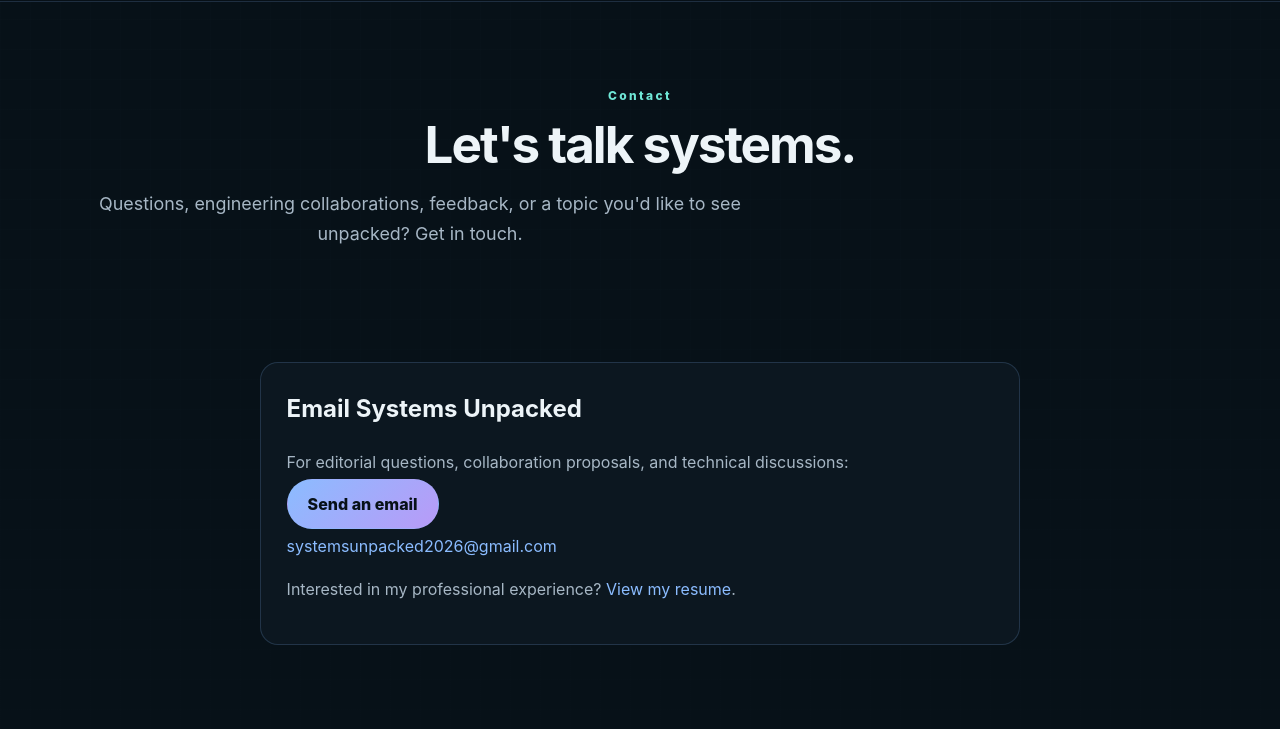
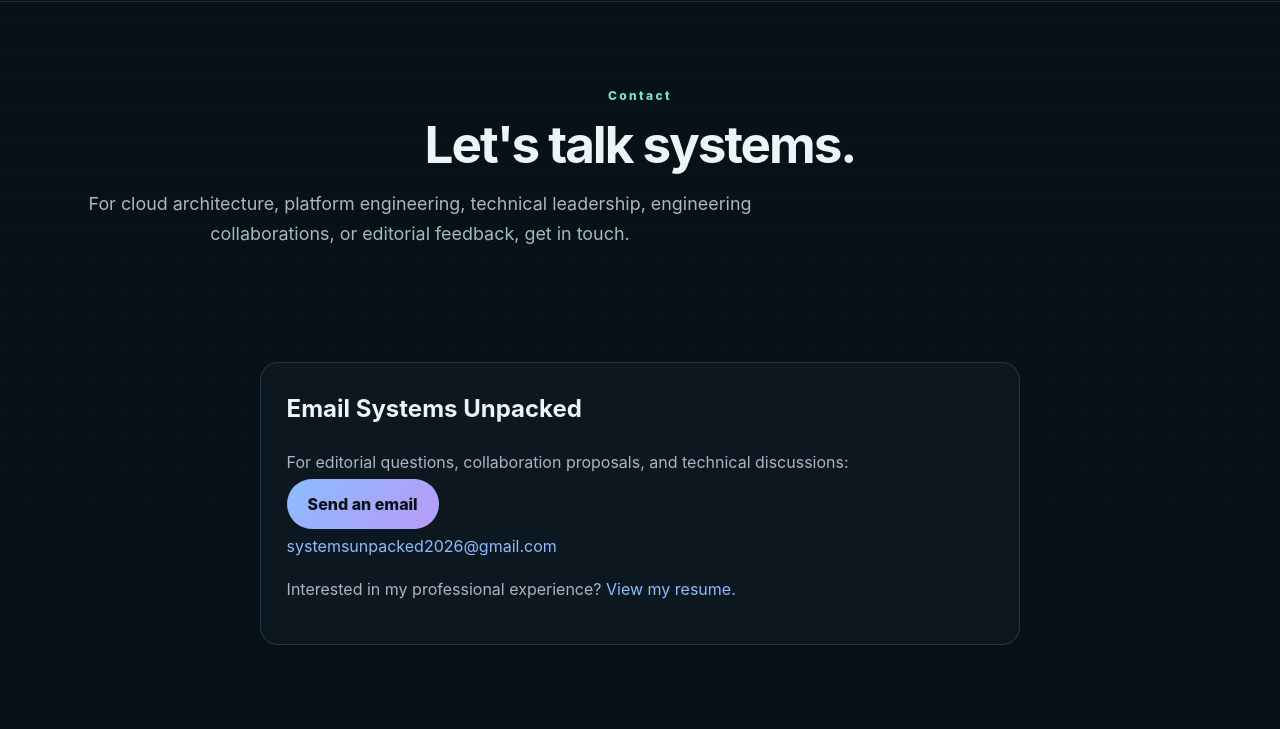
Before and after one commit to haftomalemayehu/systems-unpacked-web, a plain HTML site: page contact/index.html in a window 1280 px wide. Shown: the part 71-800 px from the top of the page. Drawn offline with Linux system fonts and the light colour scheme.

Commit message:
Improve professional positioning on contact/index.html

```diff
--- a/contact/index.html
+++ b/contact/index.html
@@ -5,4 +5,4 @@
   <title>Contact | Systems Unpacked</title><link rel="canonical" href="https://systems-unpacked.com/contact/">
   <link rel="stylesheet" href="/assets/styles.css"></head>
 <body><header class="topbar"><nav class="nav container" aria-label="Main navigation"><a class="brand" href="/" aria-label="Systems Unpacked home"><span class="brand-mark">◆</span> Systems Unpacked</a><details class="mobile-navigation"><summary aria-label="Toggle site navigation">Menu</summary><div class="mobile-nav-links"><a href="/">Home</a><a href="/projects/">Projects</a><a href="/knowledge/">Knowledge</a><a href="/about/">About</a><a href="/contact/" class="active" aria-current="page">Contact</a><a href="/resume/">Resume</a><a href="/blog/">Articles</a><a href="/references/">References</a></div></details><div class="nav-links"><a href="/">Home</a><a href="/projects/">Projects</a><a href="/knowledge/">Knowledge</a><a href="/about/">About</a><a href="/contact/" class="active" aria-current="page">Contact</a><a href="/resume/">Resume</a></div></nav></header>
-<main><section class="page-header container"><p class="eyebrow">Contact</p><h1>Let's talk systems.</h1><p class="lede">Questions, engineering collaborations, feedback, or a topic you'd like to see unpacked? Get in touch.</p></section><section class="section container"><div class="content-panel contact-panel"><h2>Email Systems Unpacked</h2><p>For editorial questions, collaboration proposals, and technical discussions:</p><p><a class="button button-primary" href="mailto:systemsunpacked2026@gmail.com?subject=Systems%20Unpacked%20Inquiry">Send an email</a></p><p><a href="mailto:systemsunpacked2026@gmail.com">systemsunpacked2026@gmail.com</a></p><p>Interested in my professional experience? <a href="/resume/">View my resume</a>.</p></div></section></main><footer class="site-footer"><div class="container footer-grid"><div><a class="brand" href="/">◆ Systems Unpacked</a><p class="footer-copy">Complex systems. Visually explained.</p></div><div><h3>Explore</h3><ul><li><a href="/about/">About</a></li><li><a href="/blog/">Blog</a></li><li><a href="/projects/">Projects</a></li></ul></div><div><h3>Legal</h3><ul><li><a href="/privacy/">Privacy</a></li><li><a href="/terms/">Terms</a></li></ul></div></div></footer></body></html>
+<main><section class="page-header container"><p class="eyebrow">Contact</p><h1>Let's talk systems.</h1><p class="lede">For cloud architecture, platform engineering, technical leadership, engineering collaborations, or editorial feedback, get in touch.</p></section><section class="section container"><div class="content-panel contact-panel"><h2>Email Systems Unpacked</h2><p>For editorial questions, collaboration proposals, and technical discussions:</p><p><a class="button button-primary" href="mailto:systemsunpacked2026@gmail.com?subject=Systems%20Unpacked%20Inquiry">Send an email</a></p><p><a href="mailto:systemsunpacked2026@gmail.com">systemsunpacked2026@gmail.com</a></p><p>Interested in my professional experience? <a href="/resume/">View my resume</a>.</p></div></section></main><footer class="site-footer"><div class="container footer-grid"><div><a class="brand" href="/">◆ Systems Unpacked</a><p class="footer-copy">Complex systems. Visually explained.</p></div><div><h3>Explore</h3><ul><li><a href="/about/">About</a></li><li><a href="/blog/">Blog</a></li><li><a href="/projects/">Projects</a></li></ul></div><div><h3>Legal</h3><ul><li><a href="/privacy/">Privacy</a></li><li><a href="/terms/">Terms</a></li></ul></div></div></footer></body></html>
```
